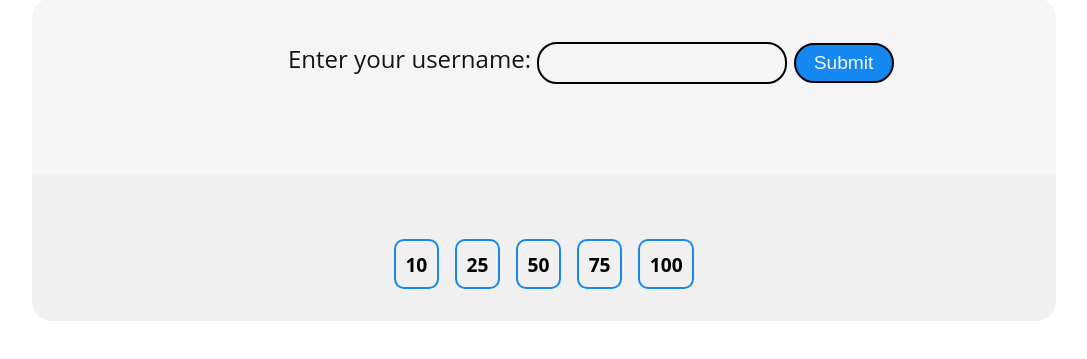
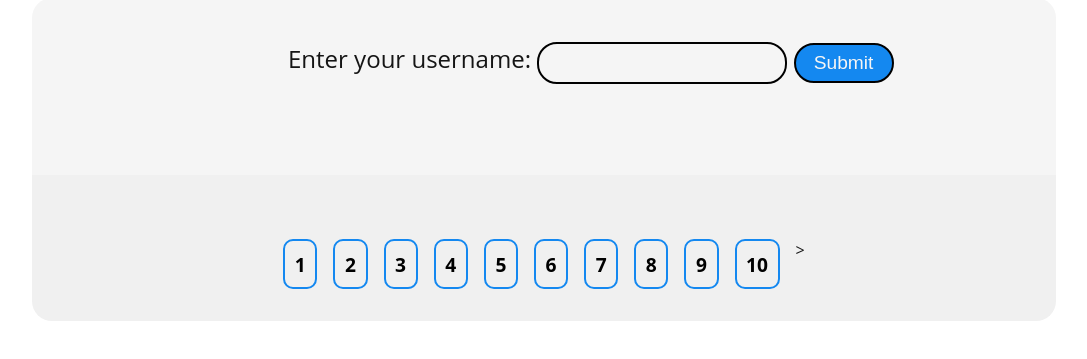
Before and after one commit to mrinal-rangers/repo-displayer, a plain HTML site: page index.html in a window 1280 px wide. Shown: the part 133-492 px from the top of the page, without its empty margins (96-1183 px from the left). Drawn offline with nearby package versions, Linux system fonts and the light colour scheme; no server answers.

Commit message:
making new type of inc element

```diff
--- a/index.html
+++ b/index.html
@@ -39,11 +39,17 @@
         />
         <ul class="repo-list"></ul>
         <div class="div3">
+          <div class="div4">1</div>
+          <div class="div4">2</div>
+          <div class="div4">3</div>
+          <div class="div4">4</div>
+          <div class="div4">5</div>
+          <div class="div4">6</div>
+          <div class="div4">7</div>
+          <div class="div4">8</div>
+          <div class="div4">9</div>
           <div class="div4">10</div>
-          <div class="div4">25</div>
-          <div class="div4">50</div>
-          <div class="div4">75</div>
-          <div class="div4">100</div>
+          <div class="div5">></div>
          </div>
       </section>
 
```
